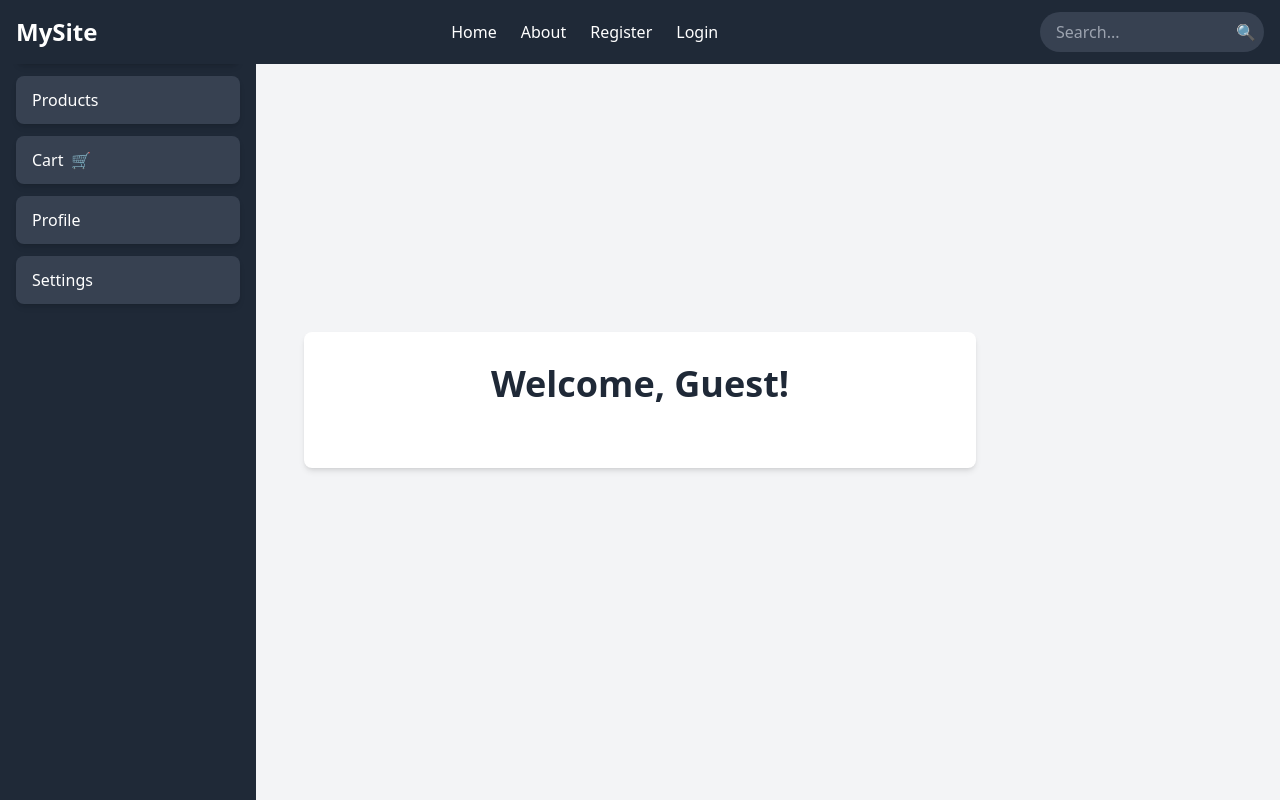
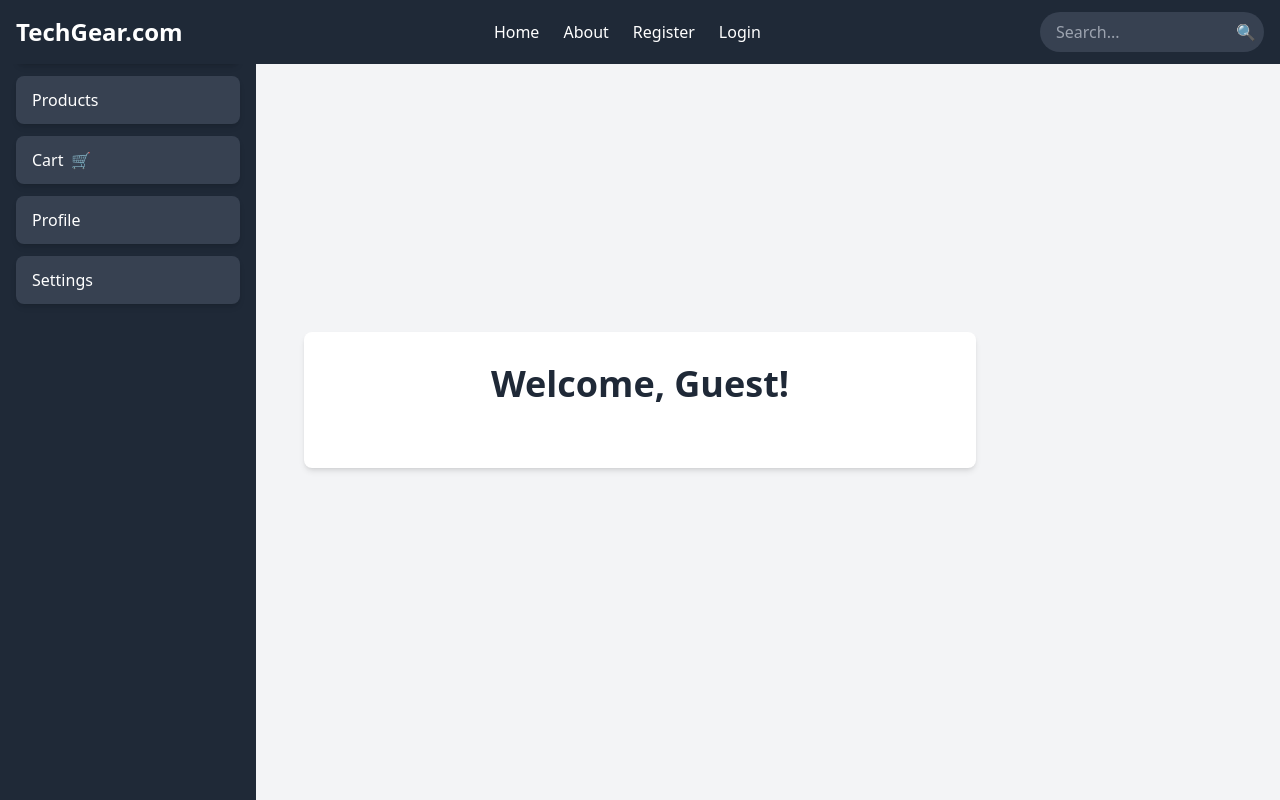
Before and after one commit to mikeysdigitalassets/ecommerce-frontend, a Next.js app: page / in a window 1280 px wide. Built offline with nearby package versions, Linux system fonts and the light colour scheme.

Commit message:
updates
updates

```diff
--- a/components/Structure/Header.tsx
+++ b/components/Structure/Header.tsx
@@ -33,7 +33,7 @@
     <header className="bg-gray-800 text-white w-full fixed top-0 left-0 z-10 h-16 flex items-center">
       <div className="flex justify-between items-center w-full px-4">
 
-        <div className="text-2xl font-bold">MySite</div>
+        <div className="text-2xl font-bold">TechGear.com</div>
 
 
         <nav className="flex space-x-6 ml-8">
```
